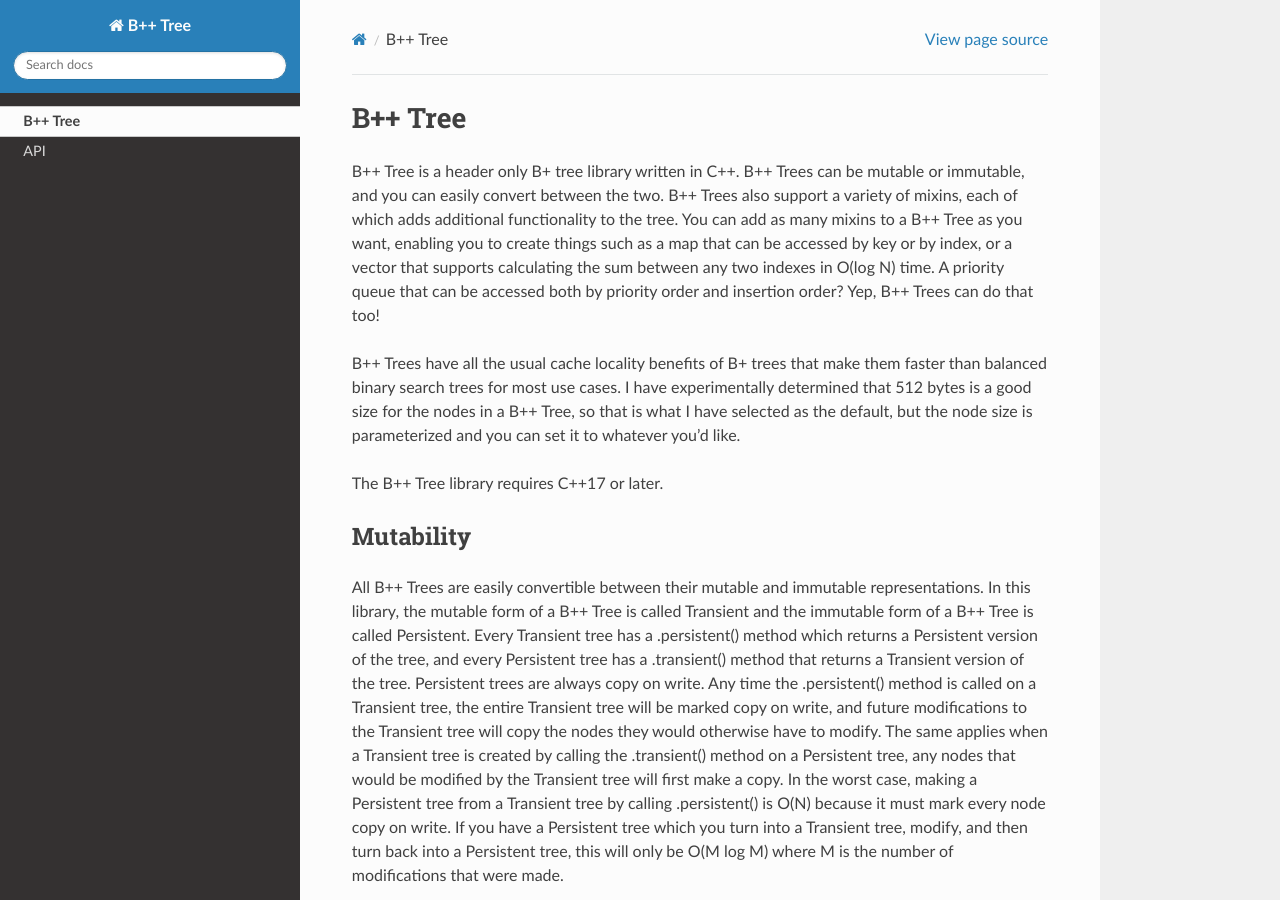
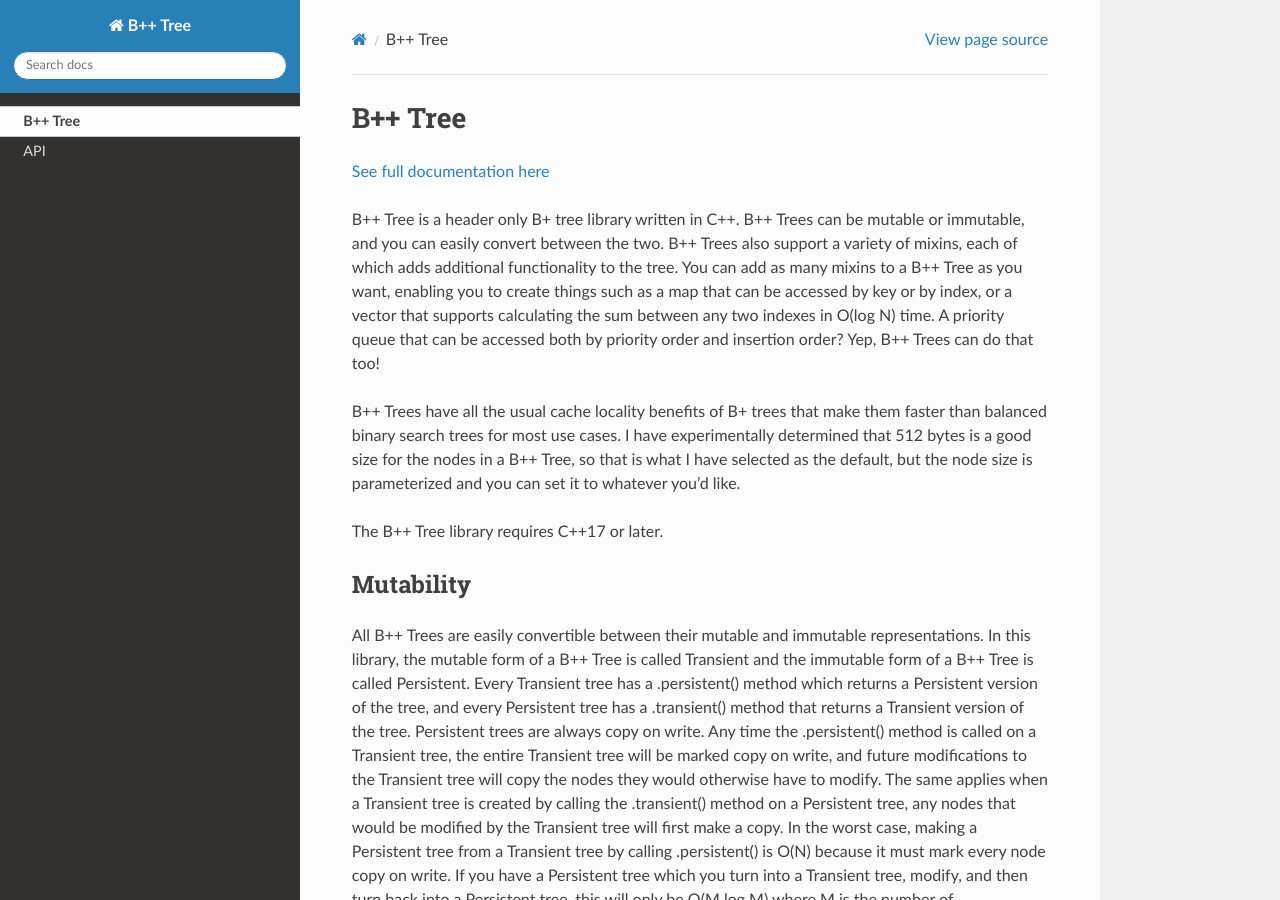
Before and after one commit to jeffplaisance/BppTree, a Sphinx documentation site: the page built from docs/index.rst, in a window 1280 px wide and 900 px high. Built offline with Sphinx 7.4.7 and the Read the Docs theme 2.0.0, drawn with Linux system fonts in a browser that asks for light colours.

Commit message:
add direct link to full documentation

```diff
--- a/docs/index.rst
+++ b/docs/index.rst
@@ -5,6 +5,8 @@
 
 B++ Tree
 =============
+
+`See full documentation here <https://jeffplaisance.github.io/BppTree>`_
 
 B++ Tree is a header only B+ tree library written in C++. B++ Trees can be mutable or immutable, and you can easily
 convert between the two. B++ Trees also support a variety of mixins, each of which adds additional functionality to the
```
